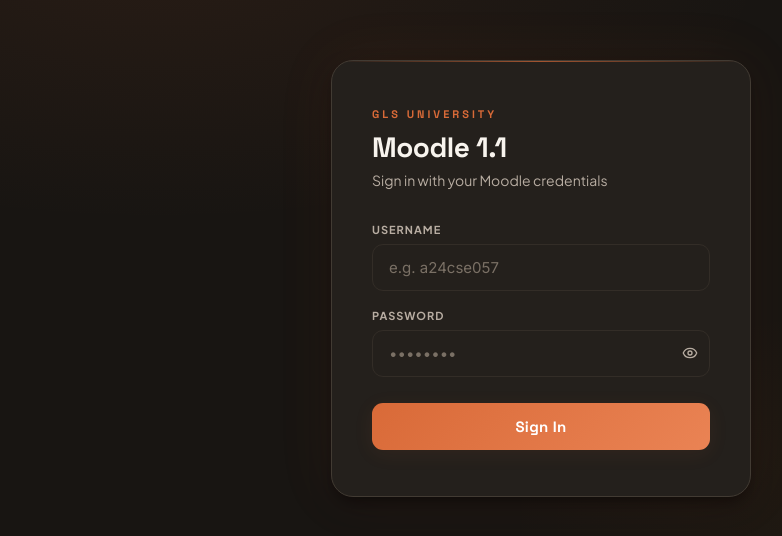
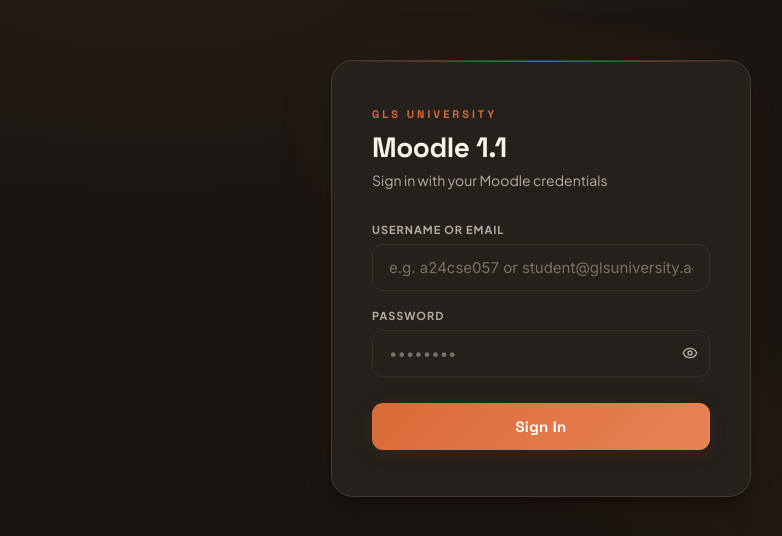
Before and after one commit to dhairya-shah7/Moodle-1.1, a React (Vite) app in the folder gls-final/: page / in a window 1280 px wide. Shown: the part 122-658 px from the top of the page, without its empty margins (99-881 px from the left). Built offline with nearby package versions, Linux system fonts and the light colour scheme.

Commit message:
feat(auth): support email and username login, update UI labels, expand proxy sanitization, add gitignored Decision.md

```diff
--- a/gls-final/src/pages/Login.jsx
+++ b/gls-final/src/pages/Login.jsx
@@ -17,10 +17,11 @@
     setLoading(true); setError('')
     try {
       // Step 1: get token
+      const cleanUsername = username.trim()
       const r = await fetch('/proxy/token', {
         method: 'POST',
         headers: { 'Content-Type': 'application/json' },
-        body: JSON.stringify({ username, password })
+        body: JSON.stringify({ username: cleanUsername, password })
       })
       const data = await r.json()
       if (!data.token) throw new Error(data.error || 'Invalid credentials')
@@ -80,8 +81,8 @@
         <div className="login-sub">Sign in with your Moodle credentials</div>
 
         <div className="field-group">
-          <div className="field-label">Username</div>
-          <input className="field-input" type="text" placeholder="e.g. a24cse057"
+          <div className="field-label">Username or Email</div>
+          <input className="field-input" type="text" placeholder="e.g. a24cse057 or student@glsuniversity.ac.in"
             value={username} onChange={e => setUsername(e.target.value)}
             onKeyDown={e => e.key === 'Enter' && handleLogin()} autoComplete="username" />
         </div>
```
Also changed, not shown: 2 other files (tests, documents, lock files or other folders).
